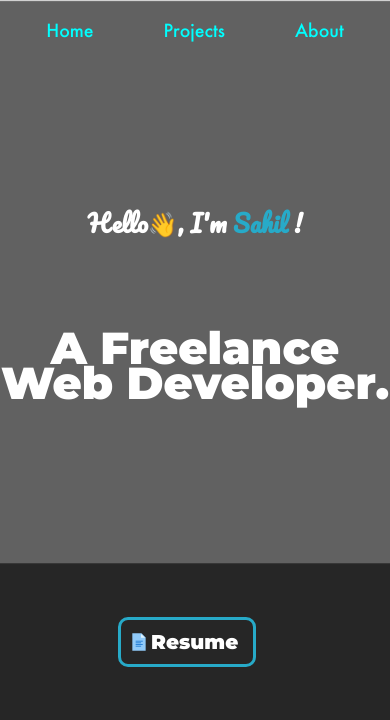
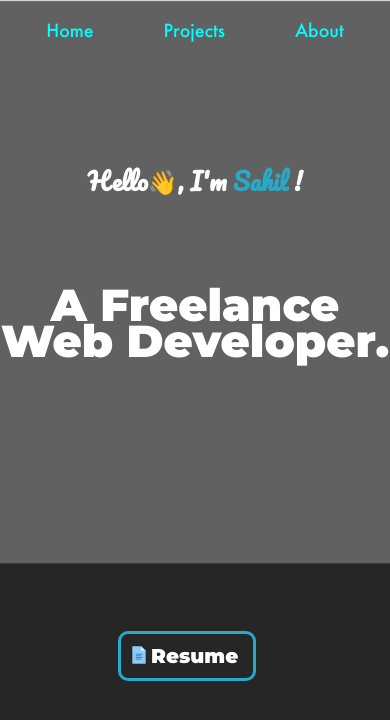
Before and after one commit to sahilkakwani9/React-Portfolio, a React (Create React App) app: page / in a window 390 px wide. Shown: the top 720 px of the page. Built offline with nearby package versions, Linux system fonts and the light colour scheme.

Commit message:
Plzz Reponsive hojaa

```diff
--- a/src/components/Hero.css
+++ b/src/components/Hero.css
@@ -178,14 +178,14 @@ body {
         /* background-color: black; */
     }
     .hero-container {
-        min-height: 100vh;
+        /* min-height: 100vh; */
         min-width: 100vw;
-        overflow: hidden;
+        /* overflow: hidden; */
     }
     .content-wrapper {
         min-width: 100vw;
-        min-height: 100vh;
-        overflow: hidden;
+        /* min-height: 100vh; */
+        /* overflow: hidden; */
     }
     .s-head{
         font-size: 150%;
@@ -196,9 +196,10 @@ body {
     .showcase .title{
         font-size: 280%;
         font-weight: 600;
+        margin-bottom: 0;
     }
     .content{
-        top:30vh;
+        top:25vh;
     }
 
     .content .black-sect {
@@ -209,7 +210,7 @@ body {
         /* margin-top: 40%; */
         /* margin-top: 20%; */
         position: absolute;
-        bottom: 40%;
+        bottom: 7vh;
         left: 30vw;
     }
 
```
